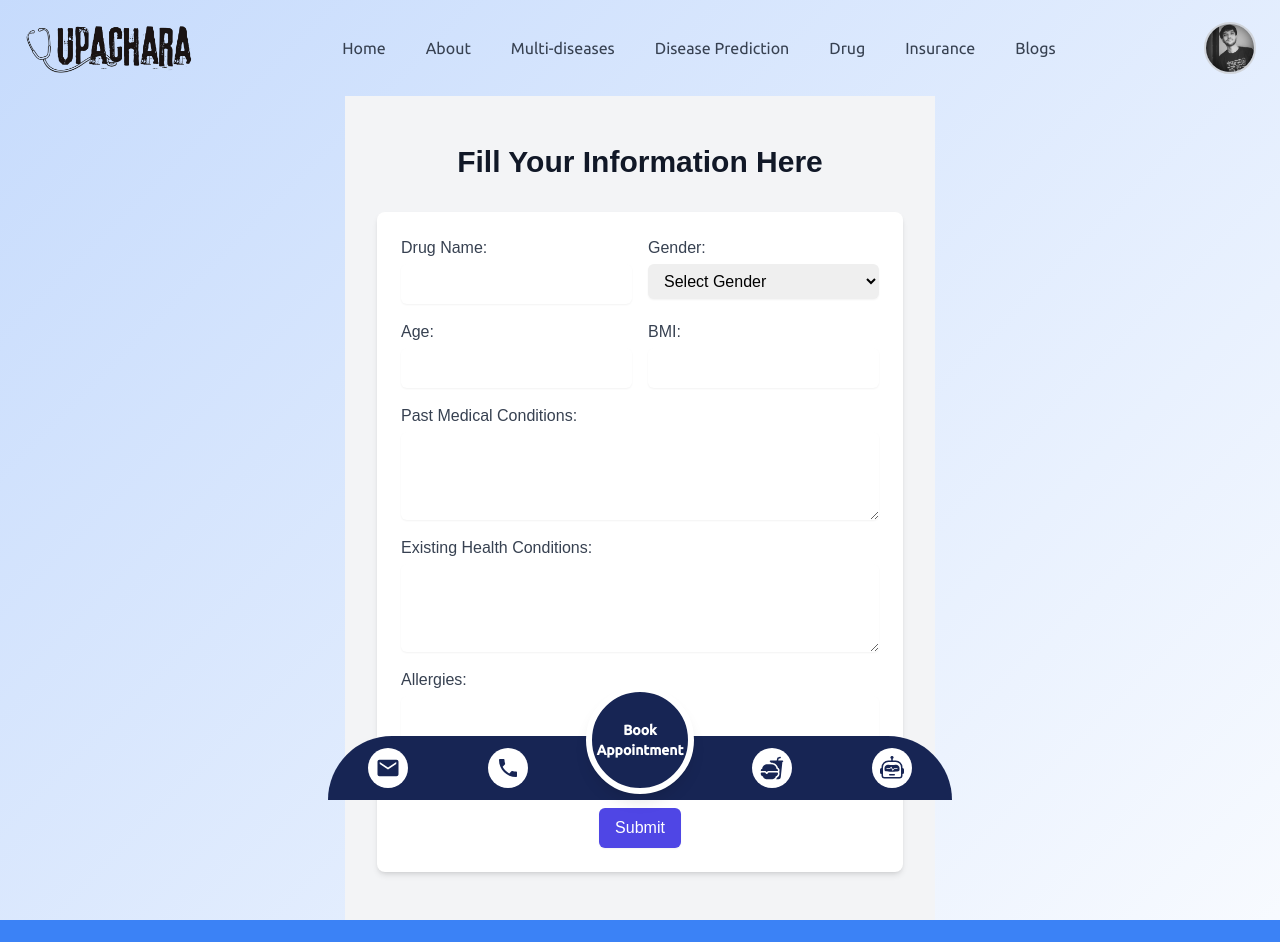
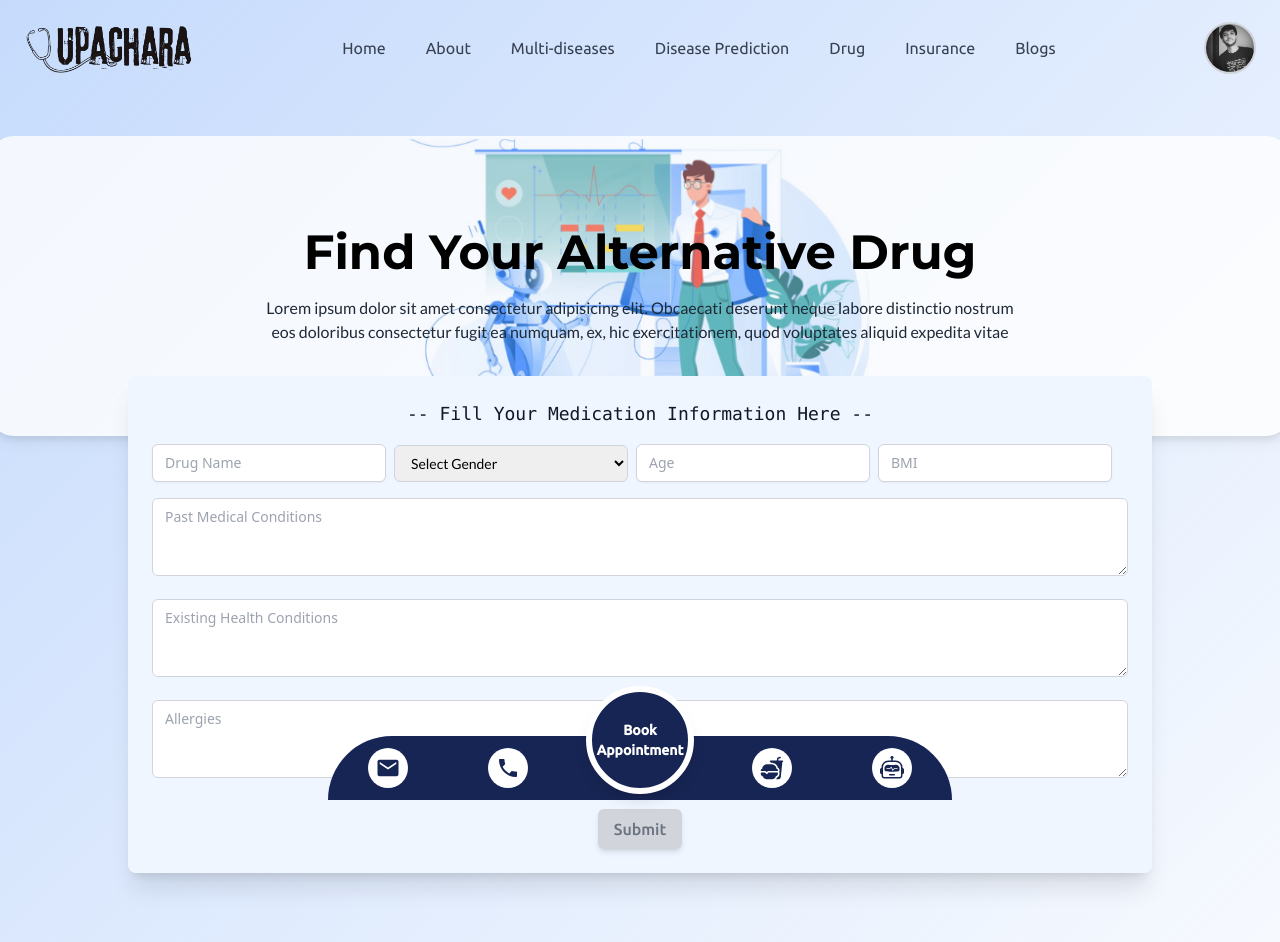
Before and after one commit to Chandrima-Kar/UPACHARA, a Next.js app in the folder client/: page /drug-response in a window 1280 px wide. Shown: the top 942 px of the page. Built offline with nearby package versions, Linux system fonts and the light colour scheme; a web font is replaced by a local one.

Commit message:
drug response is updated

```diff
--- a/client/src/components/DrugResponse/index.jsx
+++ b/client/src/components/DrugResponse/index.jsx
@@ -1,7 +1,7 @@
 "use client";
 
 import { useState } from "react";
-
+import Image from "next/image";
 export default function DrugResponsePage() {
   const [formData, setFormData] = useState({
     drug_name: "",
@@ -49,39 +49,58 @@ export default function DrugResponsePage() {
   };
 
   return (
-    <div className="min-h-screen bg-gray-100 py-12 px-4 sm:px-6 lg:px-8">
-      <div className="max-w-3xl mx-auto">
-        <h2 className="text-3xl font-extrabold text-gray-900 text-center mb-8">
-          Fill Your Information Here
-        </h2>
+    <section className="flex flex-col relative w-[1300px] h-[300px] my-10 mb-[35rem]  items-center justify-center ">
+      <div className="absolute inset-0">
+        <Image
+          src="/diseaseMain.png"
+          alt="Commercial Real Estate"
+          layout="fill"
+          objectFit="cover"
+          className="rounded-3xl drop-shadow-lg opacity-80"
+        />
+      </div>
 
-        <form
-          onSubmit={handleSubmit}
-          className="bg-white shadow-md rounded-lg p-6"
-        >
-          <div className="grid grid-cols-1 sm:grid-cols-2 gap-4">
+      {/* Text Content */}
+      <div className="relative flex flex-col items-center justify-center gap-5 text-black px-6">
+        <h1 className="text-3xl sm:text-5xl  text-center  font-montserrat">
+          Find Your Alternative Drug
+        </h1>
+        <p className="font-lato text-gray-800 text-center max-w-3xl">
+          Lorem ipsum dolor sit amet consectetur adipisicing elit. Obcaecati
+          deserunt neque labore distinctio nostrum eos doloribus consectetur
+          fugit ea numquam, ex, hic exercitationem, quod voluptates aliquid
+          expedita vitae
+        </p>
+      </div>
+      {/* Form Box */}
+      <div className="absolute left-1/2 transform -translate-x-1/2 top-[240px]  w-full max-w-5xl bg-blue-50 shadow-xl rounded-lg p-6">
+        <h3 className="text-lg font-medium font-mono text-gray-900 mb-4 text-center">
+          -- Fill Your Medication Information Here --
+        </h3>
+        <form onSubmit={handleSubmit} className="space-y-6">
+          <div className="grid grid-cols-1  gap-4">
+            <div className="grid grid-cols-4 items-center justify-center gap-2">
               {/* Drug Name */}
               <div>
-              <label className="block text-gray-700">Drug Name:</label>
                 <input
                   type="text"
                   name="drug_name"
                   value={formData.drug_name}
+                  placeholder="Drug Name"
                   onChange={handleChange}
                   required
-                className="mt-1 block w-full border-gray-300 rounded-md shadow-sm py-2 px-3 focus:ring-indigo-500 focus:border-indigo-500"
+                  className="w-full border border-gray-300 rounded-md shadow-sm py-2 px-3 focus:outline-none focus:ring-blue-500 focus:border-blue-500 font-lato placeholder:font-sans sm:text-sm"
                 />
               </div>
 
               {/* Gender */}
               <div>
-              <label className="block text-gray-700">Gender:</label>
                 <select
                   name="gender"
                   value={formData.gender}
                   onChange={handleChange}
                   required
-                className="mt-1 block w-full border-gray-300 rounded-md shadow-sm py-2 px-3 focus:ring-indigo-500 focus:border-indigo-500"
+                  className="w-full border border-gray-300 rounded-md py-2 px-3 focus:outline-none focus:ring-blue-500 focus:border-blue-500 font-lato sm:text-sm"
                 >
                   <option value="">Select Gender</option>
                   <option value="Male">Male</option>
@@ -94,86 +113,104 @@ export default function DrugResponsePage() {
 
               {/* Age */}
               <div>
-              <label className="block text-gray-700">Age:</label>
                 <input
                   type="number"
                   name="age"
                   value={formData.age}
                   onChange={handleChange}
                   required
-                className="mt-1 block w-full border-gray-300 rounded-md shadow-sm py-2 px-3 focus:ring-indigo-500 focus:border-indigo-500"
+                  placeholder="Age"
+                  className="w-full border border-gray-300 rounded-md shadow-sm py-2 px-3 focus:outline-none focus:ring-blue-500 focus:border-blue-500 font-lato placeholder:font-sans sm:text-sm"
                 />
               </div>
 
               {/* BMI */}
               <div>
-              <label className="block text-gray-700">BMI:</label>
                 <input
                   type="number"
                   step="0.1"
                   name="bmi"
+                  placeholder="BMI"
                   value={formData.bmi}
                   onChange={handleChange}
                   required
-                className="mt-1 block w-full border-gray-300 rounded-md shadow-sm py-2 px-3 focus:ring-indigo-500 focus:border-indigo-500"
+                  className="w-full border border-gray-300 rounded-md shadow-sm py-2 px-3 focus:outline-none focus:ring-blue-500 focus:border-blue-500 font-lato placeholder:font-sans sm:text-sm"
                 />
+              </div>
             </div>
 
             {/* Past Medical Conditions */}
-            <div className="sm:col-span-2">
-              <label className="block text-gray-700">
-                Past Medical Conditions:
-              </label>
+            <div className=" col-span-2">
               <textarea
                 name="past_medical_conditions"
                 value={formData.past_medical_conditions}
+                placeholder="Past Medical Conditions"
                 onChange={handleChange}
                 required
                 rows="3"
-                className="mt-1 block w-full border-gray-300 rounded-md shadow-sm py-2 px-3 focus:ring-indigo-500 focus:border-indigo-500"
+                className="w-full border border-gray-300 rounded-md py-2 px-3 focus:outline-none focus:ring-blue-500 focus:border-blue-500 font-lato placeholder:font-sans sm:text-sm max-h-28"
               ></textarea>
             </div>
 
             {/* Existing Health Conditions */}
-            <div className="sm:col-span-2">
-              <label className="block text-gray-700">
-                Existing Health Conditions:
-              </label>
+            <div className=" col-span-2">
               <textarea
                 name="existing_health_conditions"
                 value={formData.existing_health_conditions}
+                placeholder="Existing Health Conditions"
                 onChange={handleChange}
                 required
                 rows="3"
-                className="mt-1 block w-full border-gray-300 rounded-md shadow-sm py-2 px-3 focus:ring-indigo-500 focus:border-indigo-500"
+                className="w-full border border-gray-300 rounded-md py-2 px-3 focus:outline-none focus:ring-blue-500 focus:border-blue-500 font-lato placeholder:font-sans sm:text-sm max-h-28"
               ></textarea>
             </div>
 
             {/* Allergies */}
-            <div className="sm:col-span-2">
-              <label className="block text-gray-700">Allergies:</label>
+            <div className=" col-span-2">
               <textarea
                 name="allergies"
                 value={formData.allergies}
+                placeholder="Allergies"
                 onChange={handleChange}
                 required
                 rows="3"
-                className="mt-1 block w-full border-gray-300 rounded-md shadow-sm py-2 px-3 focus:ring-indigo-500 focus:border-indigo-500"
+                className="w-full border border-gray-300 rounded-md py-2 px-3 focus:outline-none focus:ring-blue-500 focus:border-blue-500 font-lato placeholder:font-sans sm:text-sm max-h-28"
               ></textarea>
             </div>
           </div>
 
           {/* Submit Button */}
-          <div className="mt-6 text-center">
+          <div className="flex items-center justify-center">
             <button
               type="submit"
-              disabled={isLoading}
-              className="w-full sm:w-auto px-4 py-2 bg-indigo-600 text-white rounded-md shadow-sm hover:bg-indigo-700 focus:ring-2 focus:ring-indigo-500 focus:outline-none disabled:opacity-50"
+              disabled={
+                isLoading ||
+                !formData.age ||
+                !formData.allergies ||
+                !formData.bmi ||
+                !formData.drug_name ||
+                !formData.existing_health_conditions ||
+                !formData.gender ||
+                !formData.past_medical_conditions
+              }
+              className={`w-fit py-2 px-4 rounded-md shadow-md font-medium font-ubuntu transition-all duration-500 transform ${
+                isLoading ||
+                !formData.age ||
+                !formData.allergies ||
+                !formData.bmi ||
+                !formData.drug_name ||
+                !formData.existing_health_conditions ||
+                !formData.gender ||
+                !formData.past_medical_conditions
+                  ? "bg-gray-300 text-gray-500 cursor-not-allowed"
+                  : "bg-blue-500 text-white hover:bg-blue-700 hover:scale-110 focus:outline-none focus:ring-2 focus:ring-offset-2 focus:ring-blue-500"
+              }`}
             >
               {isLoading ? "Submitting..." : "Submit"}
             </button>
           </div>
         </form>
+      </div>
 
       {/* Response Section */}
       {error && (
@@ -187,7 +224,6 @@ export default function DrugResponsePage() {
           <strong className="font-bold">Response: </strong> {response.message}
         </div>
       )}
-      </div>
-    </div>
+    </section>
   );
 }
```
Lines whose indentation alone changed are shown as unchanged.
